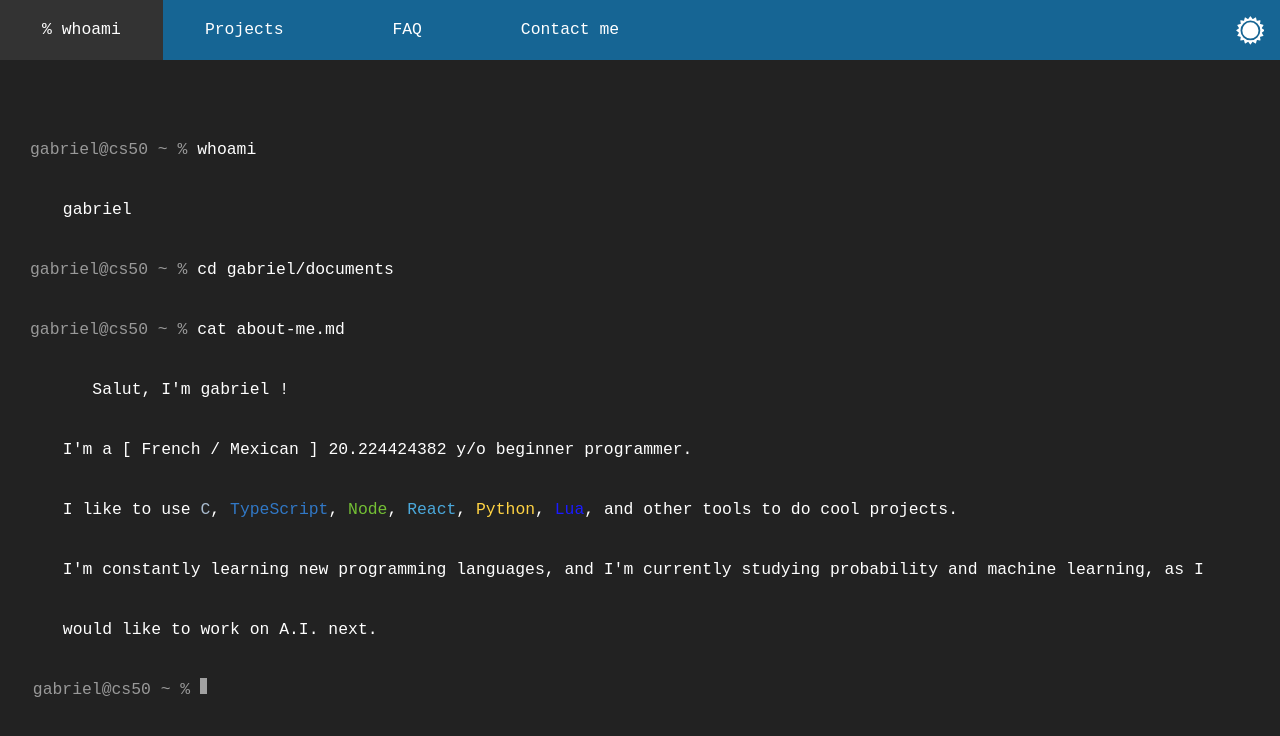
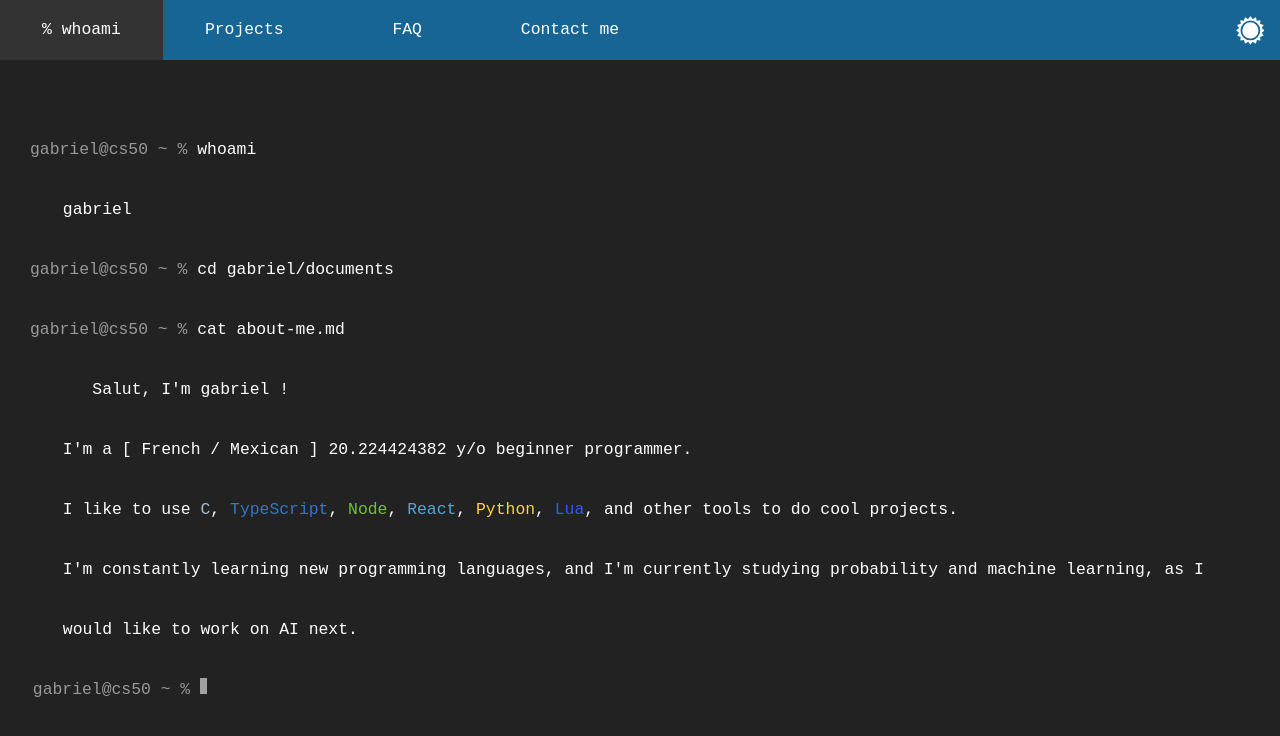
Before and after one commit to gabbrousset/gabbrousset.github.io, a plain HTML site: page index.html in a window 1280 px wide. Drawn offline with nearby package versions, Linux system fonts and the light colour scheme.

Commit message:
lua color change

```diff
--- a/css/dark.css
+++ b/css/dark.css
@@ -68,7 +68,7 @@ a:hover {
 }
 
 #lua {
-    color: #1b1bff;
+    color: #315cfb;
 }
 
 .contact-svg {
--- a/css/light.css
+++ b/css/light.css
@@ -69,7 +69,7 @@ a:hover {
 }
 
 #lua {
-    color: #1b1bff;
+    color: #315cfb;
 }
 
 .contact-svg {
--- a/index.html
+++ b/index.html
@@ -83,7 +83,7 @@
                     </li>
                     <li class='terminal-text'>
                         I'm constantly learning new programming languages, and I'm currently studying probability and
-                        machine learning, as I would like to work on A.I. next.
+                        machine learning, as I would like to work on AI next.
                     </li>
                 </ul>
             </li>
```
